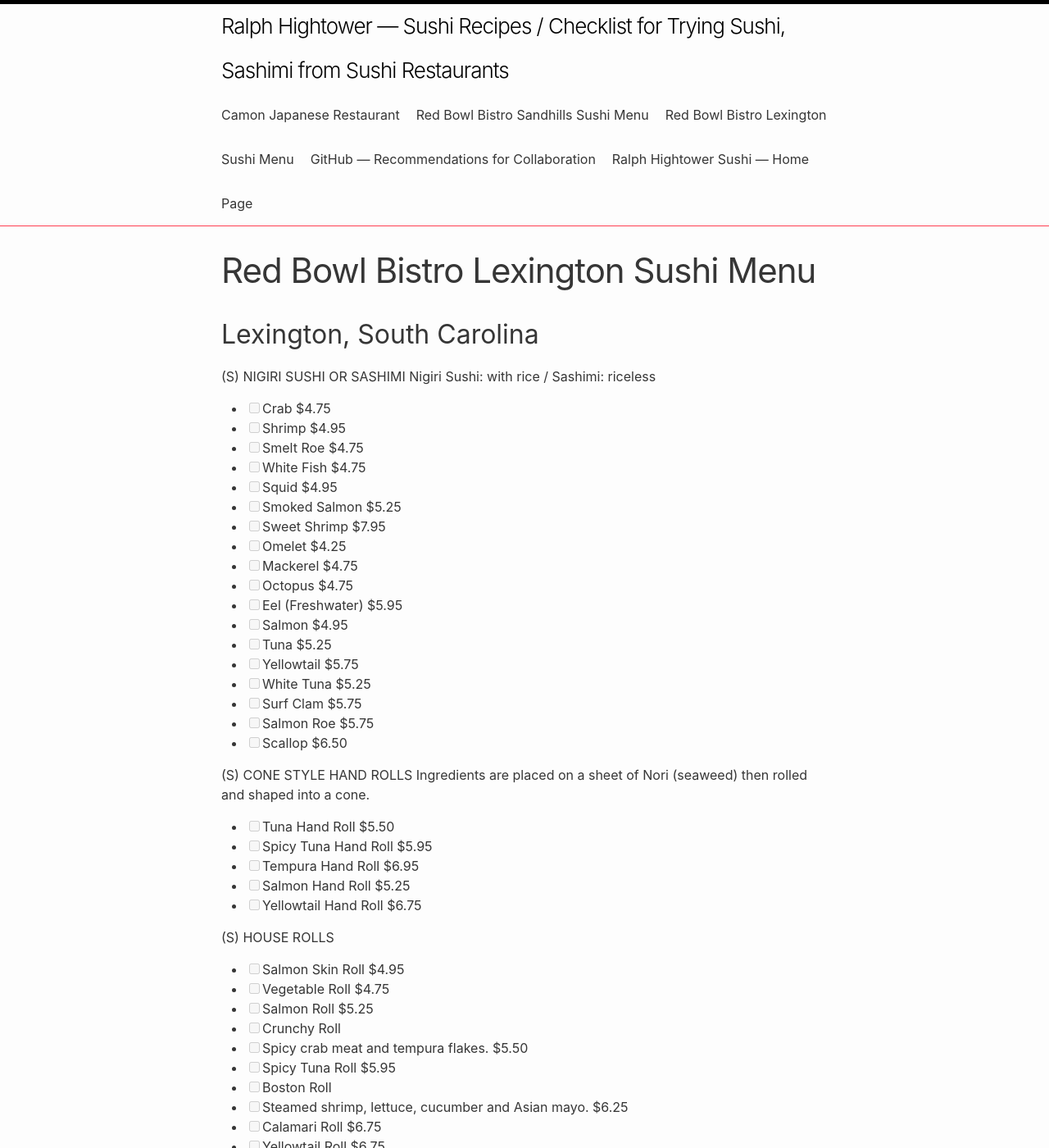
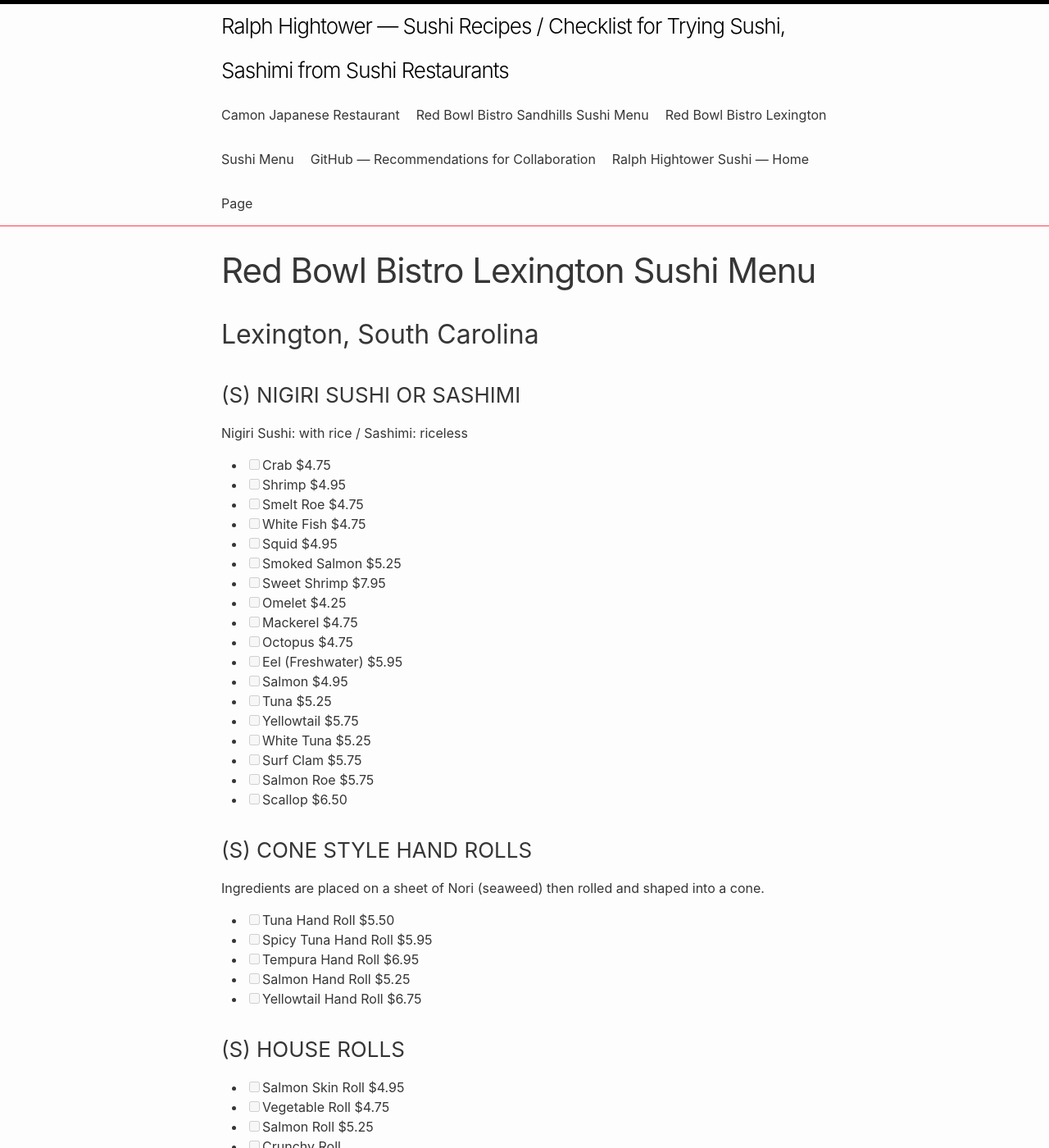
Before and after one commit to RalphHightower/Sushi, a Jekyll site: the page built from SC/Lexington/RedBowlBistro.md, in a window 1280 px wide and 1400 px high. Shown: the whole window at 82% size. Built offline with Jekyll 4.4.1, drawn with Linux system fonts in a browser that asks for light colours; our own code applies the rules of GitHub Pages for plain Markdown files.

```diff
--- a/SC/Lexington/RedBowlBistro.md
+++ b/SC/Lexington/RedBowlBistro.md
@@ -1,7 +1,8 @@
 # Red Bowl Bistro Lexington Sushi Menu
 ## Lexington, South Carolina
 
-(S) NIGIRI SUSHI OR SASHIMI
+### (S) NIGIRI SUSHI OR SASHIMI
+
 Nigiri Sushi: with rice / Sashimi: riceless
 - [ ] Crab  $4.75
 - [ ] Shrimp  $4.95
@@ -22,7 +23,8 @@ Nigiri Sushi: with rice / Sashimi: riceless
 - [ ] Salmon Roe $5.75
 - [ ] Scallop $6.50
 
-(S) CONE STYLE HAND ROLLS
+### (S) CONE STYLE HAND ROLLS
+
 Ingredients are placed on a sheet of Nori (seaweed) then rolled and shaped into a cone.
 - [ ] Tuna Hand Roll $5.50
 - [ ] Spicy Tuna Hand Roll $5.95
@@ -30,7 +32,7 @@ Ingredients are placed on a sheet of Nori (seaweed) then rolled and shaped into
 - [ ] Salmon Hand Roll $5.25
 - [ ] Yellowtail Hand Roll $6.75
 
-(S) HOUSE ROLLS
+### (S) HOUSE ROLLS
 - [ ] Salmon Skin Roll $4.95
 - [ ] Vegetable Roll $4.75
 - [ ] Salmon Roll $5.25
@@ -52,14 +54,14 @@ Ingredients are placed on a sheet of Nori (seaweed) then rolled and shaped into
 - [ ] BBQ Eel and Avocado Roll $7.25
 - [ ] Spicy Yellowtail Roll $6.95
 
-(S) SUSHI PLATE
+### (S) SUSHI PLATE
 - [ ] Tuna and Salmon Roll
 - [ ] 6 pieces of Tuna Roll and 6 pieces of Salmon Roll. $9.50
 - [ ] Spicy Roll 6 pieces of Spicy Tuna Roll and 6 pieces of Spicy Salmon Roll. $10.95
 - [ ] Sushi Roll 3 pieces of Tuna Roll, 3 pieces of Salmon Roll and 3 pieces of California Roll. $10.95
 - [ ] No Raw Sushi Plate Nigiri sushi (shrimp, crab meat, eel, omelet, octopus, smoked salmon) and 6 pieces of California Roll. $17.95
 
-(S) SUSHI & SASHIMI COMBINATION
+### (S) SUSHI & SASHIMI COMBINATION
 - [ ] Chirashi Mixed selection of 6 kinds of sashimi placed on top of rice. $22.95
 - [ ] Sushi Combo A Mixed selection of 6 pieces of Nigiri sushi and 6 pieces of California Roll. $17.95
 - [ ] Sushi Combo B Mixed selection of 9 pieces of Nigiri sushi and 6 pieces of California Roll $19.95
@@ -67,7 +69,7 @@ Ingredients are placed on a sheet of Nori (seaweed) then rolled and shaped into
 - [ ] Sushi Boat (For 2) Mixed selection of 4 kinds of sashimi, 10 pieces of Nigiri sushi and 6 pieces of California Roll $44.95
 - [ ] Sushi Boat (For 4) Mixed selection of 8 kinds of sashimi, 20 pieces of Nigiri sushi and 12 pieces of California Roll and Tuna Roll. $79.95
 
-(S) SPECIALTY ROLLS
+### (S) SPECIALTY ROLLS
 - [ ] Super Crunch Tempura flakes mixed with masago and spicy mayo inside. Top - smoked salmon and eel sauce $9.50
 - [ ] Rock Roll Fried Tempura crab meat, cream cheese and avocado. Topped with eel sauce. $10.50
 - [ ] Alamo Roll Fried Spicy yellowtail, jalapeño, and cream cheese\. Topped with eel sauce. $10.75
```
